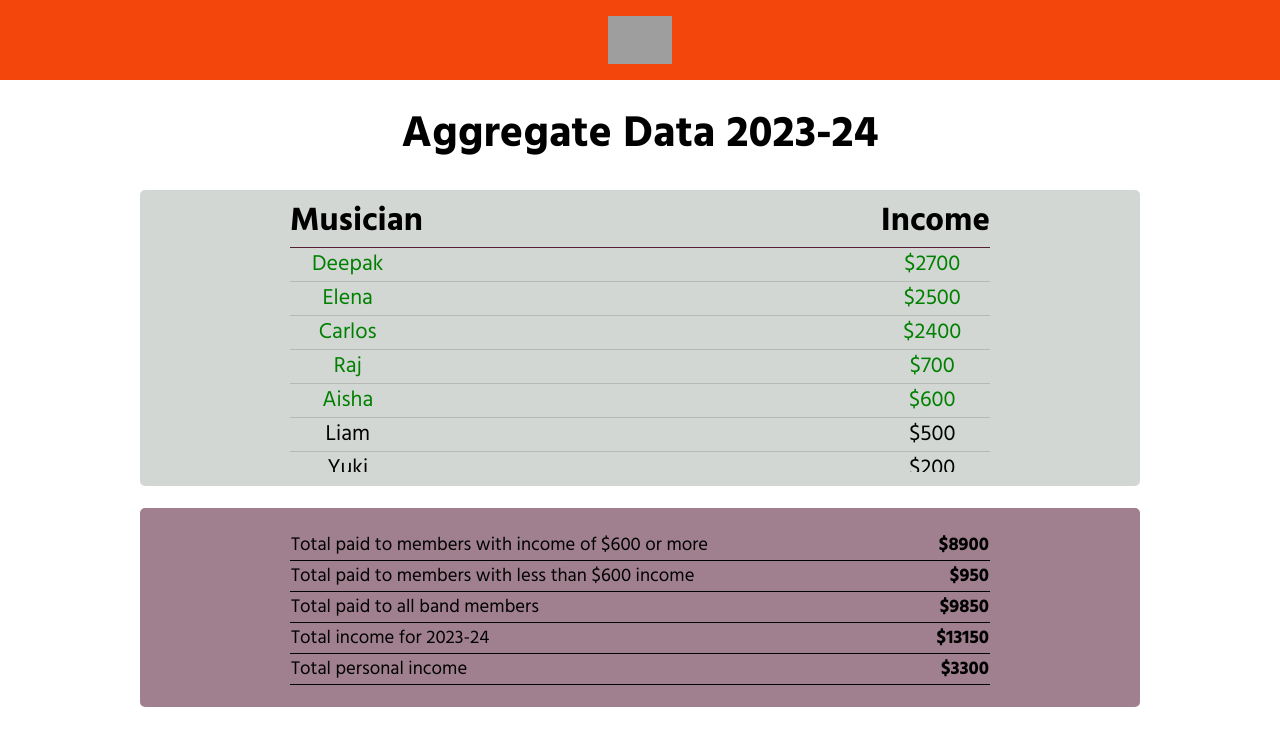
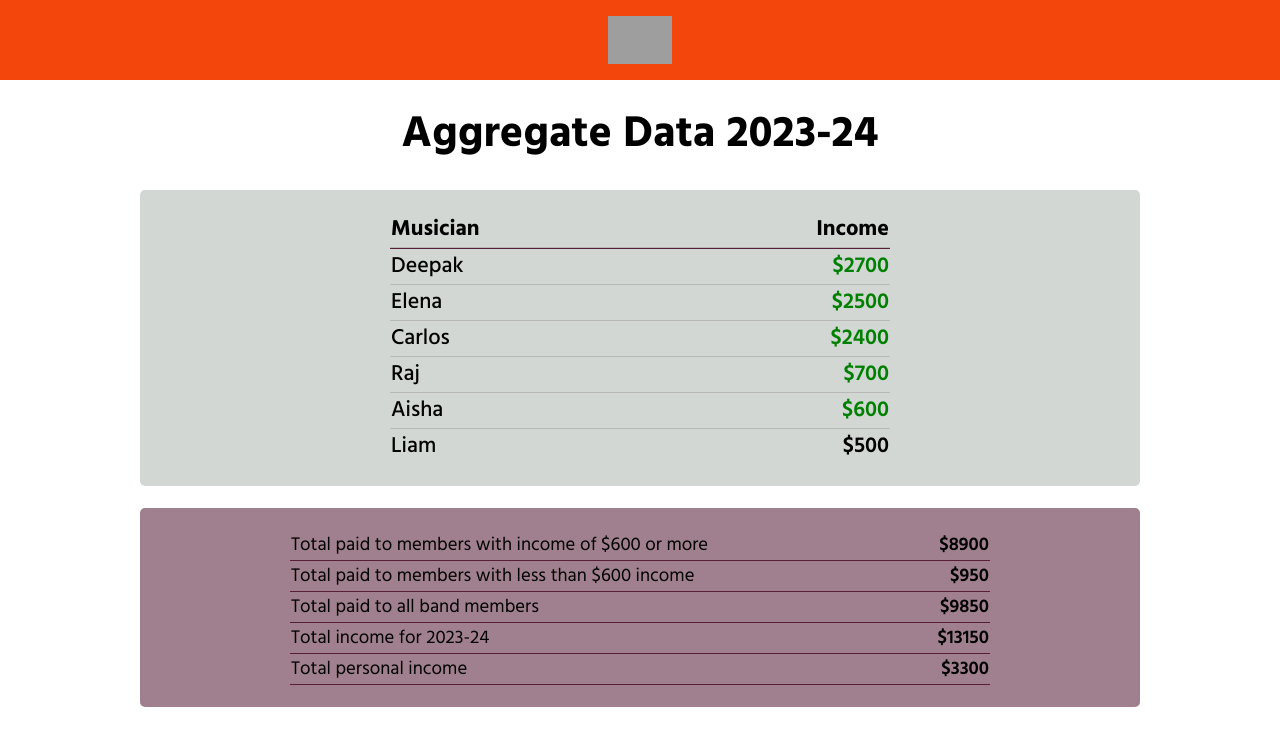
Before and after one commit to RickV85/gig-boss-interview, a React (Vite) app: page /aggregate in a window 1280 px wide. Shown: the top 746 px of the page. Built offline with nearby package versions, Linux system fonts and the light colour scheme; grey boxes are pictures that could not be loaded; the HTML template or start-up script is replaced by a standard one.

Commit message:
Refactor AllMemAggregate to use table elements, restyle

```diff
--- a/src/components/AggregateDisplay/AggregateData.css
+++ b/src/components/AggregateDisplay/AggregateData.css
@@ -3,6 +3,7 @@
   width: 100%;
   max-width: 1000px;
   border-radius: 5px;
+  padding: 1rem;
 }
 
 .all-mem-agg-section {
@@ -14,43 +15,45 @@
   justify-content: center;
 }
 
-.all-mem-agg-container {
-  width: 85%;
-  max-width: 700px;
-  height: 95%;
+.all-mem-table {
+  width: 100%;
+  max-width: 500px;
+  height: 100%;
   display: flex;
   flex-direction: column;
   align-items: center;
 }
 
-.all-mem-agg-header {
-  display: flex;
-  justify-content: space-between;
+.all-mem-table-header {
   width: 100%;
   border-bottom: 1px solid #571e36;
 }
 
-.all-mem-agg-display {
+.all-mem-table-body {
   overflow-y: scroll;
   height: 28vh;
   width: 100%;
 }
 
-.mem-agg-income-div {
+.mem-agg-table-row {
+  width: 100%;
   display: flex;
   justify-content: space-between;
   text-align: center;
   border-bottom: 1px solid #b8b8b8;
 }
 
+.mem-agg-name {
+  font-weight: 500;
+}
+
 .mem-agg-income {
-  width: 5.25rem;
+  font-weight: 600;
 }
 
 .total-agg-section {
   height: 100%;
   background-color: #571e368f;
-  padding: 1rem;
   display: flex;
   flex-direction: column;
   align-items: center;
@@ -66,11 +69,11 @@
 .total-table-label-col,
 .total-table-amt-col {
   font-size: 0.85rem;
-  border-bottom: 1px solid black;
+  border-bottom: 1px solid #571e36;
 }
 
 .total-table-amt-col {
-  font-weight: 700;
+  font-weight: 600;
   padding-left: 1rem;
   text-align: right;
 }
--- a/src/components/AllMemAggregate/AllMemAggregate.jsx
+++ b/src/components/AllMemAggregate/AllMemAggregate.jsx
@@ -4,16 +4,16 @@ export default function AllMemAggregate({ memArr }) {
   const createDisplayElementsFromMemArr = () => {
     if (memArr?.length) {
       const memberElements = memArr.map((mem, i) => {
-        let memClass = "mem-agg-income";
+        let incomeClass = "mem-agg-income";
         // Create styled elements to highlight users with >= $600 income
         if (mem.income >= 600) {
-          memClass += " over-600";
+          incomeClass += " over-600";
         }
         return (
-          <div className="mem-agg-income-div" key={`memAggInc-${i}`}>
-            <p className={memClass}>{`${mem.name}`}</p>
-            <p className={memClass}>{`$${mem.income}`}</p>
-          </div>
+          <tr className="mem-agg-table-row" key={`memAggInc-${i}`}>
+            <td className="mem-agg-name">{`${mem.name}`}</td>
+            <td className={incomeClass}>{`$${mem.income}`}</td>
+          </tr>
         );
       });
       return memberElements;
@@ -22,15 +22,17 @@ export default function AllMemAggregate({ memArr }) {
 
   return (
     <section className="all-mem-agg-section">
-      <div className="all-mem-agg-container">
-        <header className="all-mem-agg-header">
-          <h2>Musician</h2>
-          <h2>Income</h2>
-        </header>
-        <div className="all-mem-agg-display">
+      <table className="all-mem-table">
+        <thead className="all-mem-table-header">
+          <tr className="mem-agg-table-row">
+            <th>Musician</th>
+            <th>Income</th>
+          </tr>
+        </thead>
+        <tbody className="all-mem-table-body">
           {createDisplayElementsFromMemArr()}
-        </div>
-      </div>
+        </tbody>
+      </table>
     </section>
   );
 }
```
